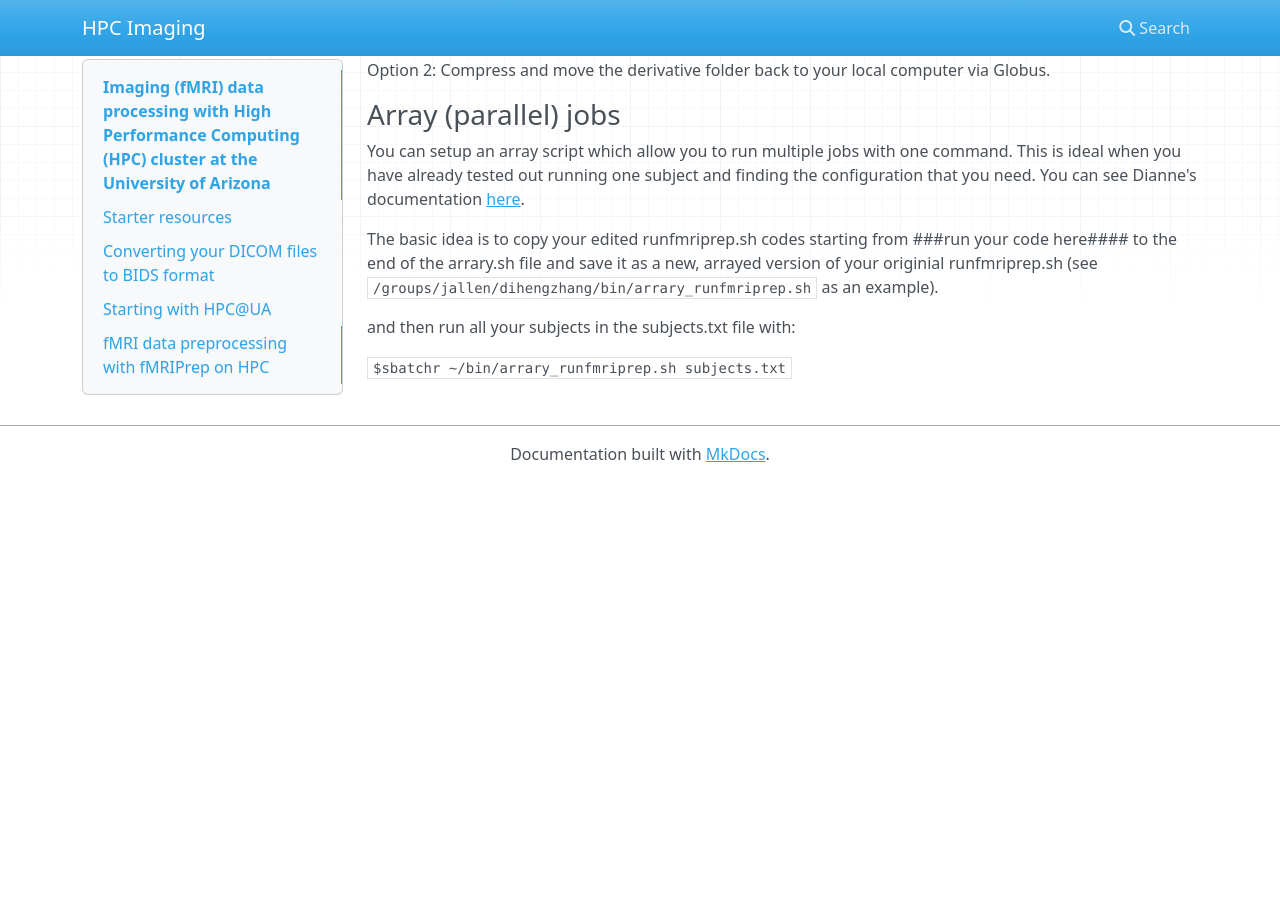
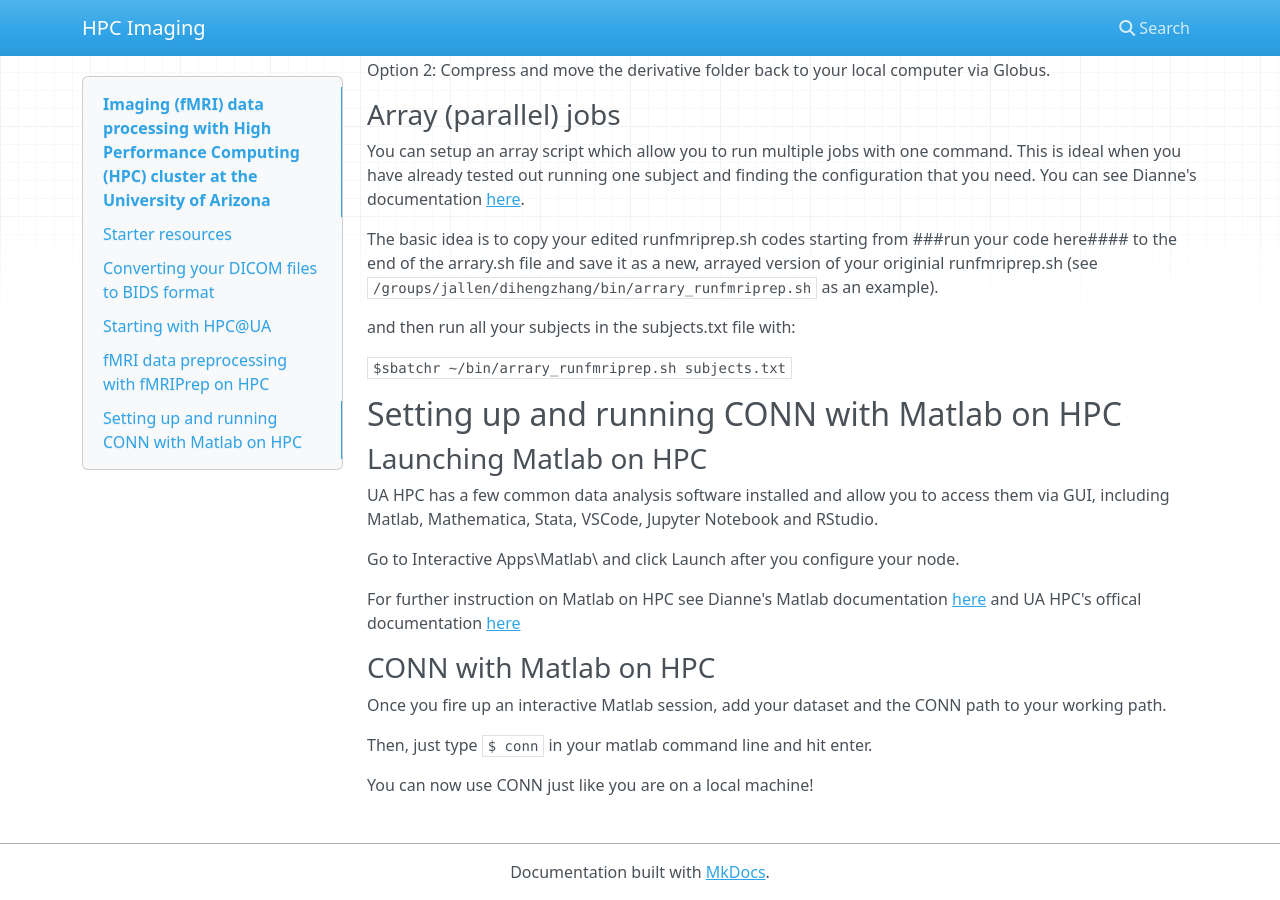
Before and after one commit to Diheng/HPC_imaging, an MkDocs documentation site: the page built from docs/index.md, in a window 1280 px wide and 900 px high, scrolled down 5270 px. Built offline with MkDocs 1.6.1, drawn with Linux system fonts in a browser that asks for light colours; nearby versions of some CDN libraries; before the commit the page ends 5752 px from its top, so only the background shows below that.

Commit message:
Added a section for CONN and matlab

```diff
--- a/docs/index.md
+++ b/docs/index.md
@@ -188,3 +188,21 @@ The basic idea is to copy your edited runfmriprep.sh codes starting from ###run
 and then run all your subjects in the subjects.txt file with:
 
 `$sbatchr ~/bin/arrary_runfmriprep.sh subjects.txt`
+
+## Setting up and running CONN with Matlab on HPC
+
+### Launching Matlab on HPC
+
+UA HPC has a few common data analysis software installed and allow you to access them via GUI, including Matlab, Mathematica, Stata, VSCode, Jupyter Notebook and RStudio.
+
+Go to Interactive Apps\Matlab\ and click Launch after you configure your node.
+
+For further instruction on Matlab on HPC see Dianne's Matlab documentation [here](https://neuroimaging-core-docs.readthedocs.io/en/latest/pages/hpc.html#matlab-tools) and UA HPC's offical documentation [here](https://public.confluence.arizona.edu/display/UAHPC/Using+Matlab)
+
+### CONN with Matlab on HPC
+
+Once you fire up an interactive Matlab session, add your dataset and the CONN path to your working path.
+
+Then, just type `$ conn` in your matlab command line and hit enter.
+
+You can now use CONN just like you are on a local machine!
```
